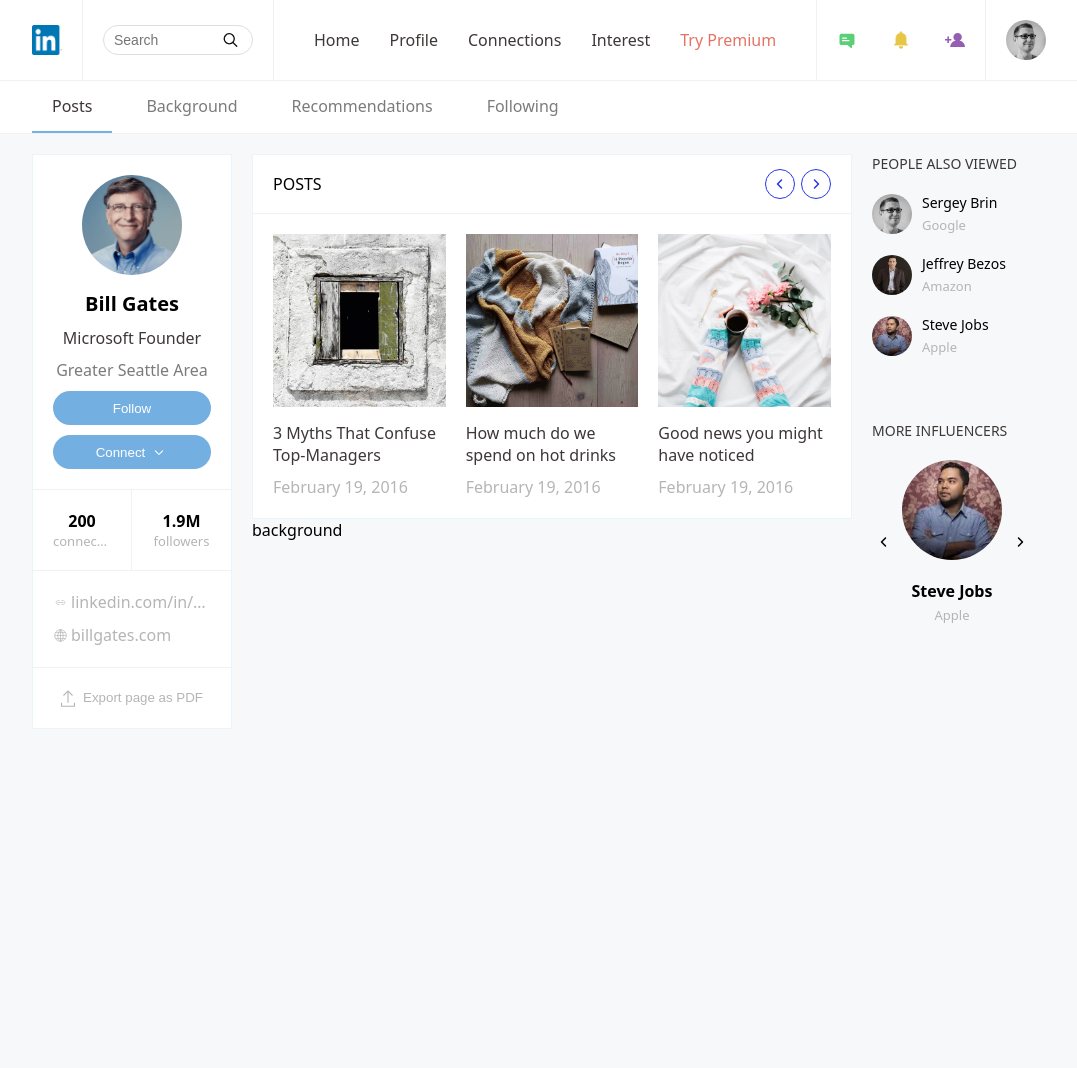
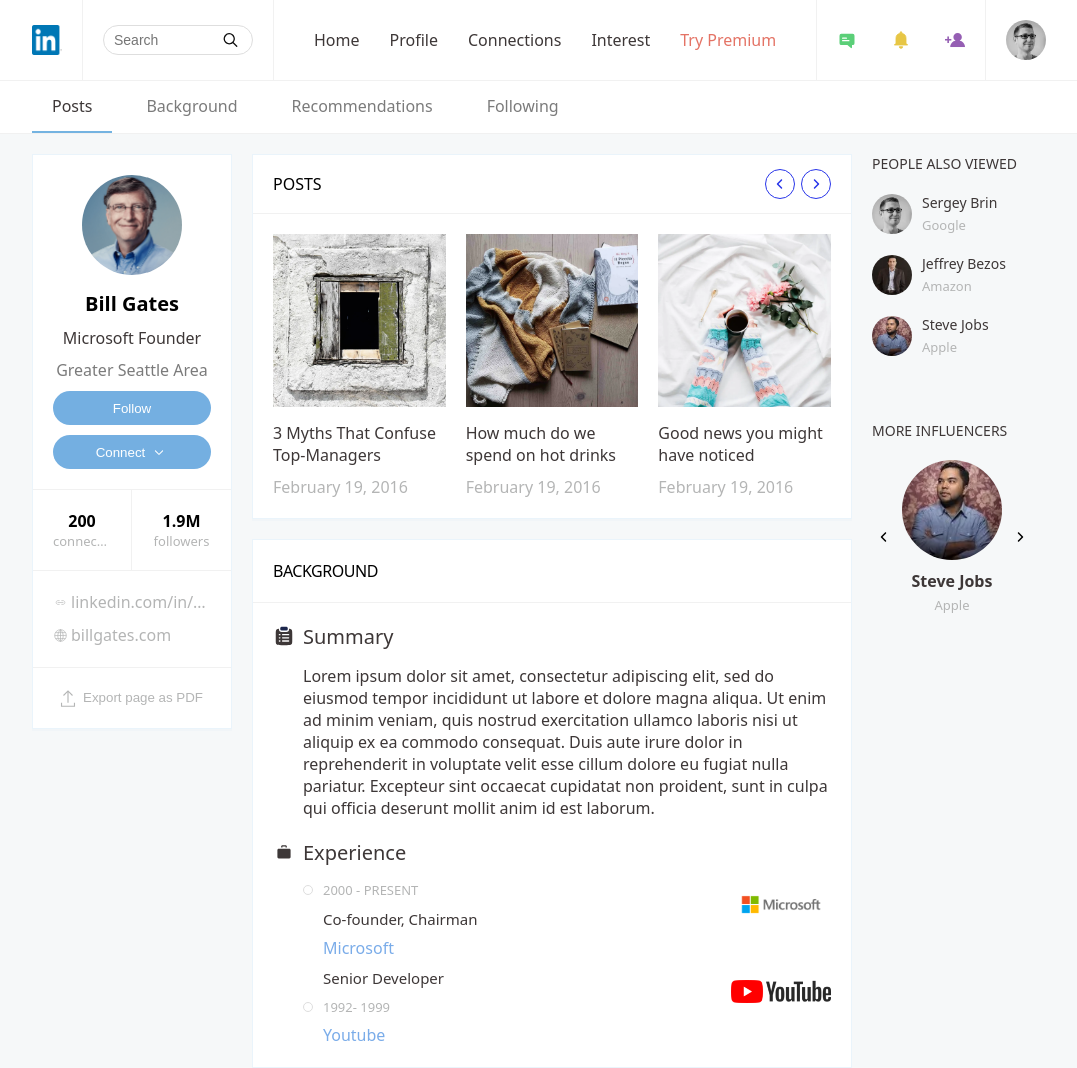
Before and after one commit to vdmkhrp-frontloops-markup/task-20, a website built with Vite: page index.html in a window 1280 px wide. Shown: the whole page, without its empty margins (108-1185 px from the left). Before the commit the page ends 800 px from the top, so only its background shows below. Built offline with nearby package versions, Linux system fonts and the light colour scheme.

Commit message:
added background section

```diff
--- a/index.html
+++ b/index.html
@@ -89,98 +89,23 @@
         </g>
       </symbol>
       <symbol
-        fill="currentColor"
-        version="1.1"
+        fill="none"
+        xmlns="http://www.w3.org/2000/svg"
+        viewBox="0 0 24 24"
         id="clipboard"
-        xmlns="http://www.w3.org/2000/svg"
-        xmlns:xlink="http://www.w3.org/1999/xlink"
-        xml:space="preserve"
-        viewBox="0 0 511.999 511.999"
       >
-        <g>
-          <g>
-            <path
-              d="M421.266,180.934H241.342c-4.504,0-8.155,3.65-8.155,8.155c0,4.505,3.651,8.155,8.155,8.155h179.924
-          c4.504,0,8.155-3.65,8.155-8.155C429.421,184.584,425.77,180.934,421.266,180.934z"
-            ></path>
-          </g>
-        </g>
-        <g>
-          <g>
-            <path
-              d="M421.266,230.464H241.342c-4.504,0-8.155,3.65-8.155,8.155s3.651,8.155,8.155,8.155h179.924
-          c4.504,0,8.155-3.65,8.155-8.155S425.77,230.464,421.266,230.464z"
-            ></path>
-          </g>
-        </g>
-        <g>
-          <g>
-            <path
-              d="M421.266,279.993H241.342c-4.504,0-8.155,3.65-8.155,8.155c0,4.505,3.651,8.155,8.155,8.155h179.924
-          c4.504,0,8.155-3.65,8.155-8.155C429.421,283.644,425.77,279.993,421.266,279.993z"
-            ></path>
-          </g>
-        </g>
-        <g>
-          <g>
-            <path
-              d="M421.266,329.523H241.342c-4.504,0-8.155,3.65-8.155,8.155s3.651,8.155,8.155,8.155h179.924
-          c4.504,0,8.155-3.65,8.155-8.155S425.77,329.523,421.266,329.523z"
-            ></path>
-          </g>
-        </g>
-        <g>
-          <g>
-            <path
-              d="M421.266,379.052H241.342c-4.504,0-8.155,3.65-8.155,8.155c0,4.505,3.651,8.155,8.155,8.155h179.924
-          c4.504,0,8.155-3.65,8.155-8.155C429.421,382.702,425.77,379.052,421.266,379.052z"
-            ></path>
-          </g>
-        </g>
-        <g>
-          <g>
-            <path
-              d="M421.266,428.582H241.342c-4.504,0-8.155,3.65-8.155,8.155c0,4.505,3.651,8.155,8.155,8.155h179.924
-          c4.504,0,8.155-3.65,8.155-8.155C429.421,432.232,425.77,428.582,421.266,428.582z"
-            ></path>
-          </g>
-        </g>
-        <g>
-          <g>
-            <circle cx="214.049" cy="37.513" r="10.54"></circle>
-          </g>
-        </g>
-        <g>
-          <g>
-            <path
-              d="M462.709,444.487c-4.504,0-8.155,3.65-8.155,8.155v43.048H208.054V141.649h246.5v273.05c0,4.505,3.651,8.156,8.155,8.156
-          c4.504,0,8.155-3.65,8.155-8.155V133.494c0-4.505-3.651-8.155-8.155-8.155h-75.742V92.817c0-18.087-14.715-32.8-32.801-32.8
-          h-29.897c-5.903-15.564-20.96-26.661-38.568-26.661H257.17C252.195,14.193,234.75,0,214.05,0
-          c-20.698,0-38.143,14.193-43.119,33.357h-28.529c-17.608,0-32.667,11.096-38.568,26.661H73.936
-          c-18.087,0-32.801,14.714-32.801,32.8v45.345c0,4.505,3.651,8.155,8.155,8.155c4.504,0,8.155-3.65,8.155-8.155V92.817
-          c0-9.092,7.398-16.49,16.491-16.49h27.228v1.131c0,2.2,0.279,4.335,0.805,6.373c2.838,11.004,12.846,19.156,24.722,19.156h174.72
-          c14.076,0,25.528-11.452,25.528-25.529v-1.131h27.228c9.093,0,16.491,7.398,16.491,16.49v32.522H199.899
-          c-4.504,0-8.155,3.65-8.155,8.155v362.195h-51.288c-4.504,0-8.155,3.65-8.155,8.155s3.651,8.155,8.155,8.155h322.253
-          c4.504,0,8.155-3.65,8.155-8.155v-51.202C470.864,448.137,467.213,444.487,462.709,444.487z M185.817,44.544
-          c0-0.39,0.014-0.777,0.029-1.163c0.017-0.378,0.044-0.774,0.078-1.197c0.001-0.011,0-0.023,0.001-0.034
-          c1.22-14.452,13.363-25.84,28.125-25.84c14.758,0,26.899,11.383,28.125,25.828c0.001,0.015,0,0.03,0.001,0.046
-          c0.035,0.426,0.061,0.826,0.079,1.207c0.015,0.383,0.029,0.767,0.029,1.154v22.169h-56.468V44.544z M301.41,86.677h-174.72
-          c-5.082,0-9.218-4.136-9.218-9.219c0-2.566-0.026-5.102,0.463-7.632c2.232-11.471,12.351-20.16,24.466-20.16h27.105v25.202
-          c0,4.505,3.651,8.155,8.155,8.155h72.778c4.504,0,8.155-3.65,8.155-8.155V49.667h27.105c12.112,0,22.228,8.683,24.465,20.15
-          c0.466,2.391,0.465,5.101,0.465,7.641C310.629,82.541,306.494,86.677,301.41,86.677z"
-            ></path>
-          </g>
-        </g>
-        <g>
-          <g>
-            <path
-              d="M102.4,495.69H73.936c-9.093,0-16.491-7.398-16.491-16.491V176.218c0-4.505-3.651-8.155-8.155-8.155
-          c-4.504,0-8.155,3.65-8.155,8.155v302.979c0,18.087,14.715,32.801,32.801,32.801H102.4c4.504,0,8.155-3.65,8.155-8.155
-          S106.903,495.69,102.4,495.69z"
-            ></path>
-          </g>
-        </g>
+        <path
+          d="M9.5 2A1.5 1.5 0 0 0 8 3.5v1A1.5 1.5 0 0 0 9.5 6h5A1.5 1.5 0 0 0 16 4.5v-1A1.5 1.5 0 0 0 14.5 2h-5Z"
+          fill="#1C274C"
+        ></path>
+        <path
+          fill-rule="evenodd"
+          clip-rule="evenodd"
+          d="M6.5 4.037c-1.258.07-2.052.27-2.621.84C3 5.756 3 7.17 3 9.998v6c0 2.829 0 4.243.879 5.122.878.878 2.293.878 5.121.878h6c2.828 0 4.243 0 5.121-.878.879-.88.879-2.293.879-5.122v-6c0-2.828 0-4.242-.879-5.121-.569-.57-1.363-.77-2.621-.84V4.5a3 3 0 0 1-3 3h-5a3 3 0 0 1-3-3v-.463ZM7 9.75a.75.75 0 0 0 0 1.5h.5a.75.75 0 0 0 0-1.5H7Zm3.5 0a.75.75 0 0 0 0 1.5H17a.75.75 0 0 0 0-1.5h-6.5ZM7 13.25a.75.75 0 0 0 0 1.5h.5a.75.75 0 0 0 0-1.5H7Zm3.5 0a.75.75 0 0 0 0 1.5H17a.75.75 0 0 0 0-1.5h-6.5ZM7 16.75a.75.75 0 0 0 0 1.5h.5a.75.75 0 0 0 0-1.5H7Zm3.5 0a.75.75 0 0 0 0 1.5H17a.75.75 0 0 0 0-1.5h-6.5Z"
+          fill="currentColor"
+        ></path>
       </symbol>
+
       <symbol
         fill="currentColor"
         id="export"
@@ -332,7 +257,7 @@
     </header>
     <section class="main-section">
       <div class="main-section__container container">
-        <div class="profile">
+        <div class="profile main-block">
           <div class="profile__user">
             <div class="avatar avatar--100">
               <img src="./src/img/bill-gates-avatar.png" alt="avatar" />
@@ -380,7 +305,7 @@
           </button>
         </div>
         <div class="main-section__content">
-          <div id="posts" class="posts">
+          <div id="posts" class="posts main-block">
             <div class="posts__header">
               <h5 class="posts__title">Posts</h5>
               <div class="posts__btn-group">
@@ -432,16 +357,75 @@
               </a>
             </div>
           </div>
-          <div id="background" class="background">
+          <div id="background" class="background main-block">
             <div class="background__header">
               <h5 class="background__title">background</h5>
+            </div>
+            <div class="background__cards">
+              <article class="background__card">
+                <h5 class="background__card-title">
+                  <svg class="icon icon--22">
+                    <use href="#clipboard"></use>
+                  </svg>
+                  Summary
+                </h5>
+                <p class="background__card-text">
+                  Lorem ipsum dolor sit amet, consectetur adipiscing elit, sed
+                  do eiusmod tempor incididunt ut labore et dolore magna aliqua.
+                  Ut enim ad minim veniam, quis nostrud exercitation ullamco
+                  laboris nisi ut aliquip ex ea commodo consequat. Duis aute
+                  irure dolor in reprehenderit in voluptate velit esse cillum
+                  dolore eu fugiat nulla pariatur. Excepteur sint occaecat
+                  cupidatat non proident, sunt in culpa qui officia deserunt
+                  mollit anim id est laborum.
+                </p>
+              </article>
+              <article class="background__card">
+                <h5 class="background__card-title">
+                  <svg class="icon icon--22">
+                    <use href="#case"></use>
+                  </svg>
+                  Experience
+                </h5>
+                <div class="background__card-info">
+                  <div class="background__card-company">
+                    <div class="background__card-info-text">
+                      <h6 class="background__card-details">2000 - PRESENT</h6>
+                      <h6 class="background__card-position">
+                        Co-founder, Chairman
+                      </h6>
+                    </div>
+                    <img
+                      class="background__card-img"
+                      src="./src/img/logo-microsoft.png"
+                      alt="logo"
+                    />
+                  </div>
+                  <a href="#!" class="background__card-link">Microsoft</a>
+
+                  <div class="background__card-company">
+                    <div class="background__card-info-text">
+                      <h6 class="background__card-position">
+                        Senior Developer
+                      </h6>
+                      <h6 class="background__card-details">1992- 1999</h6>
+                    </div>
+                    <img
+                      class="background__card-img"
+                      src="./src/img/logo-youtube.png"
+                      alt="logo"
+                    />
+                  </div>
+                  <a href="#!" class="background__card-link">Youtube</a>
+                </div>
+              </article>
             </div>
           </div>
         </div>
         <aside class="sidebar">
           <h6 class="sidebar__title">PEOPLE ALSO VIEWED</h6>
           <div class="sidebar__cards">
-            <article class="people-card">
+            <a href="#!" class="people-card">
               <div class="avatar avatar--40">
                 <img src="./src/img/avatar.webp" alt="" />
               </div>
@@ -449,8 +433,8 @@
                 <h5 class="people-card__title">Sergey Brin</h5>
                 <p class="people-card__text">Google</p>
               </div>
-            </article>
-            <article class="people-card">
+            </a>
+            <a href="#!" class="people-card">
               <div class="avatar avatar--40">
                 <img src="./src/img/avatar2.webp" alt="" />
               </div>
@@ -458,8 +442,8 @@
                 <h5 class="people-card__title">Jeffrey Bezos</h5>
                 <p class="people-card__text">Amazon</p>
               </div>
-            </article>
-            <article class="people-card">
+            </a>
+            <a href="#!" class="people-card">
               <div class="avatar avatar--40">
                 <img src="./src/img/avatar3.webp" alt="avatar" />
               </div>
@@ -467,7 +451,7 @@
                 <h5 class="people-card__title">Steve Jobs</h5>
                 <p class="people-card__text">Apple</p>
               </div>
-            </article>
+            </a>
           </div>
           <h6 class="sidebar__title">MORE INFLUENCERS</h6>
           <div class="sidebar__slider">
@@ -476,7 +460,7 @@
                 <use href="#caret-left"></use>
               </svg>
             </button>
-            <article class="people-card">
+            <a href="#!" class="people-card">
               <div class="avatar avatar--100">
                 <img src="./src/img/avatar3.webp" alt="avatar" />
               </div>
@@ -484,7 +468,7 @@
                 <h5 class="people-card__title">Steve Jobs</h5>
                 <p class="people-card__text">Apple</p>
               </div>
-            </article>
+            </a>
             <button class="sidebar__btn" type="button">
               <svg class="icon icon--24">
                 <use href="#caret-right"></use>
--- a/src/style.scss
+++ b/src/style.scss
@@ -42,7 +42,7 @@
   overflow: hidden;
 }
 
-$sizes: 15, 18, 20, 24, 40, 100;
+$sizes: 15, 18, 20, 22, 24, 40, 100;
 
 .icon {
   display: block;
@@ -256,11 +256,21 @@
     grid-template-columns: 200px 600px 160px;
     column-gap: 20px;
   }
+
+  &__content {
+    display: flex;
+    flex-direction: column;
+    row-gap: 20px;
+  }
+}
+
+.main-block {
+  background-color: #fff;
+  border: 1px solid #eaf4fb;
+  box-shadow: 0 2px 0 0 #f1f5f8;
 }
 
 .profile {
-  background-color: #fff;
-  border: 1px solid #eaf4fb;
   height: fit-content;
 
   .avatar {
@@ -432,9 +442,6 @@
 }
 
 .posts {
-  background-color: #fff;
-  border: 1px solid #eaf4fb;
-
   &__header {
     display: flex;
     align-items: center;
@@ -547,7 +554,7 @@
 
     .people-card {
       flex-direction: column;
-      row-gap: 20px;
+      row-gap: 10px;
 
       &__content {
         align-items: center;
@@ -578,6 +585,7 @@
   display: flex;
   column-gap: 10px;
   align-items: center;
+  text-decoration: none;
 
   &__content {
     display: flex;
@@ -586,6 +594,7 @@
   }
 
   &__title {
+    color: #3d3737;
     font-size: 14px;
     font-weight: 500;
   }
@@ -595,3 +604,105 @@
     color: #b4b5b5;
   }
 }
+
+.background {
+  &__header {
+    padding: 20px;
+    border-bottom: 1px solid #f1f1f1;
+  }
+
+  &__title {
+    text-transform: uppercase;
+    font-weight: 500;
+    letter-spacing: -0.03em;
+  }
+
+  &__cards {
+    display: flex;
+    flex-direction: column;
+    row-gap: 20px;
+    padding: 20px;
+  }
+
+  &__card {
+    display: flex;
+    flex-direction: column;
+    row-gap: 15px;
+    color: #3d3737;
+  }
+
+  &__card-title {
+    display: flex;
+    column-gap: 8px;
+    align-items: center;
+    font-size: 20px;
+    font-weight: 300;
+  }
+
+  &__card-text {
+    padding-left: 30px;
+  }
+
+  &__card-info {
+    padding-left: 30px;
+    display: flex;
+    flex-direction: column;
+    row-gap: 8px;
+  }
+
+  &__card-company {
+    display: flex;
+    justify-content: space-between;
+    align-items: center;
+    column-gap: 50px;
+  }
+
+  &__card-info-text {
+    display: flex;
+    flex-direction: column;
+    row-gap: 10px;
+  }
+
+  &__card-details {
+    display: flex;
+    align-items: center;
+    column-gap: 10px;
+    font-size: 13px;
+    color: #b4b5b5;
+
+    &::before {
+      content: "";
+      display: block;
+      width: 10px;
+      aspect-ratio: 1;
+      border: 1px solid #dedede;
+      border-radius: 50%;
+    }
+  }
+
+  &__card-position {
+    padding-left: 20px;
+    font-size: 15px;
+  }
+
+  &__card-link {
+    $c: #7aace9;
+    color: #{$c};
+    width: fit-content;
+    margin-left: 20px;
+    text-decoration: none;
+    border-bottom: 1px solid transparent;
+    transition: border-color 300ms ease;
+
+    @media (hover: hover) {
+      &:hover {
+        border-color: #{$c};
+      }
+    }
+  }
+
+  &__card-img {
+    width: 100px;
+    height: auto;
+  }
+}
```
